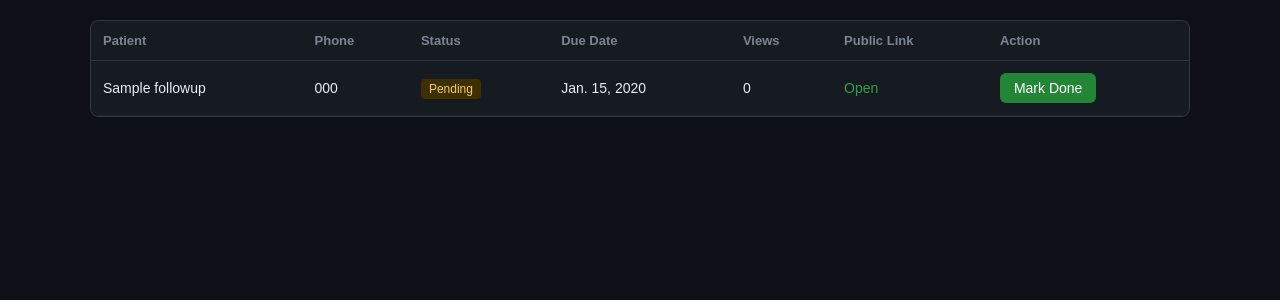
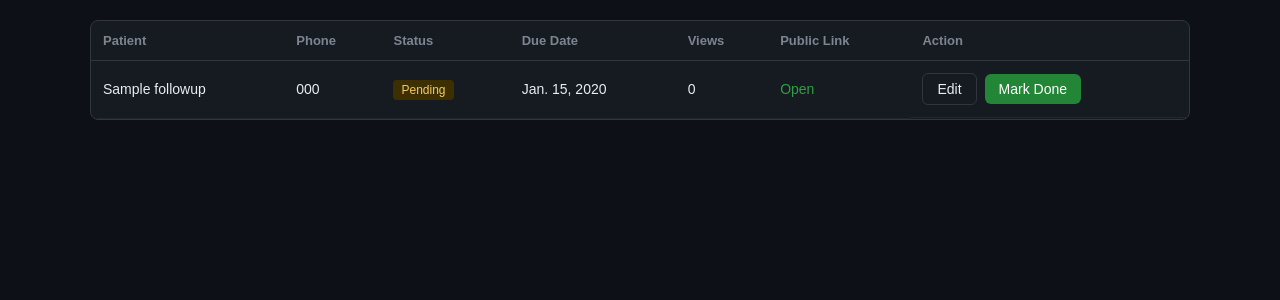
Before and after one commit to AarushSrivatsa/Clinic_Tracker, a Django app: page / in a window 1280 px wide. Shown: the part 62-362 px from the top of the page. Run offline with Django 5.2, Linux system fonts and the light colour scheme; a user stored in the database is signed in; tables that the repository leaves empty hold one stand-in row (values such as "Sample post"); data that the repository does not hold is empty.

Commit message:
removed unnecessary spaces

```diff
--- a/clinic_tracker/clinic_tracker/urls.py
+++ b/clinic_tracker/clinic_tracker/urls.py
@@ -26,4 +26,5 @@ urlpatterns = [
     path("logout/", auth_views.LogoutView.as_view(next_page="/login/"), name="logout"),
 
     path("", include("followups.urls")),
+
 ]
--- a/clinic_tracker/followups/admin.py
+++ b/clinic_tracker/followups/admin.py
@@ -7,19 +7,16 @@ class ClinicAdmin(admin.ModelAdmin):
 
 admin.site.register(Clinic, ClinicAdmin)
 
-
 class UserProfileAdmin(admin.ModelAdmin):
     pass
 
 admin.site.register(UserProfile, UserProfileAdmin)
-
 
 class FollowUpAdmin(admin.ModelAdmin):
     readonly_fields = ("public_token", "created_at", "updated_at")
 
 admin.site.register(FollowUp, FollowUpAdmin)
 
-
 class PublicViewLogAdmin(admin.ModelAdmin):
     readonly_fields = ("viewed_at",)
 
--- a/clinic_tracker/followups/apps.py
+++ b/clinic_tracker/followups/apps.py
@@ -1,5 +1,4 @@
 from django.apps import AppConfig
-
 
 class FollowupsConfig(AppConfig):
     name = 'followups'
--- a/clinic_tracker/followups/forms.py
+++ b/clinic_tracker/followups/forms.py
@@ -3,10 +3,8 @@ from .models import FollowUp
 
 
 class FollowUpForm(forms.ModelForm):
-
     class Meta:
         model = FollowUp
-
         fields = [
             "patient_name",
             "phone",
--- a/clinic_tracker/followups/urls.py
+++ b/clinic_tracker/followups/urls.py
@@ -6,5 +6,5 @@ urlpatterns = [
     path("create/", views.create_followup, name="create_followup"),
     path("p/<uuid:token>/", views.public_followup, name="public_followup"),
     path("done/<int:id>/", views.mark_done, name="mark_done"),
-
+    path("edit/<int:id>/", views.edit_followup, name="edit_followup"),
 ]
--- a/clinic_tracker/followups/views.py
+++ b/clinic_tracker/followups/views.py
@@ -4,35 +4,28 @@ from django.contrib.auth.decorators import login_required
 from .models import FollowUp, PublicViewLog
 from .forms import FollowUpForm
 from django.db.models import Count
+from django.shortcuts import get_object_or_404
 
 @login_required
 def dashboard(request):
-
     clinic = request.user.userprofile.clinic
-
     followups = FollowUp.objects.filter(clinic=clinic)
-
     status = request.GET.get("status")
     due_from = request.GET.get("due_from")
     due_to = request.GET.get("due_to")
     if status:
         followups = followups.filter(status=status)
-
     if due_from:
         followups = followups.filter(due_date__gte=due_from)
-
     if due_to:
         followups = followups.filter(due_date__lte=due_to)
-
     followups = followups.annotate(view_count=Count("publicviewlog"))
-
     return render(request, "followups/dashboard.html", {
         "followups": followups
     })
 
 @login_required
 def create_followup(request):
-
     if request.method == "POST":
         form = FollowUpForm(request.POST)
         if form.is_valid():
@@ -43,28 +36,40 @@ def create_followup(request):
             return redirect("dashboard")
     else:
         form = FollowUpForm()
+    return render(request, "followups/followup_form.html", {
+        "form": form
+    })
 
+@login_required
+def edit_followup(request, id):
+    clinic = request.user.userprofile.clinic
+    followup = get_object_or_404(
+        FollowUp,
+        id=id,
+        clinic=clinic
+    )
+    if request.method == "POST":
+        form = FollowUpForm(request.POST, instance=followup)
+        if form.is_valid():
+            form.save()
+            return redirect("dashboard")
+    else:
+        form = FollowUpForm(instance=followup)
     return render(request, "followups/followup_form.html", {
         "form": form
     })
 
 @login_required
 def dashboard(request):
-
     clinic = request.user.userprofile.clinic
-
     followups = FollowUp.objects.filter(
         clinic=clinic
     ).annotate(
         view_count=Count("publicviewlog")
     )
-
     return render(request, "followups/dashboard.html", {
         "followups": followups
     })
-
-from django.shortcuts import get_object_or_404
-
 
 @login_required
 def mark_done(request, id):
@@ -77,7 +82,6 @@ def mark_done(request, id):
         )
         followup.status = "done"
         followup.save()
-
     return redirect("dashboard")
 
 def public_followup(request, token):
@@ -87,7 +91,6 @@ def public_followup(request, token):
         user_agent=request.META.get("HTTP_USER_AGENT", ""),
         ip_address=request.META.get("REMOTE_ADDR")
     )
-
     return render(request, "followups/public_followup.html", {
         "followup": followup
     })
--- a/clinic_tracker/manage.py
+++ b/clinic_tracker/manage.py
@@ -2,7 +2,6 @@
 """Django's command-line utility for administrative tasks."""
 import os
 import sys
-
 
 def main():
     """Run administrative tasks."""
@@ -17,6 +16,5 @@ def main():
         ) from exc
     execute_from_command_line(sys.argv)
 
-
 if __name__ == '__main__':
     main()
--- a/clinic_tracker/templates/followups/dashboard.html
+++ b/clinic_tracker/templates/followups/dashboard.html
@@ -138,6 +138,17 @@
             color: white;
         }
 
+        .actions {
+    display: flex;
+    gap: 8px;
+    align-items: center;
+}
+
+.actions form {
+    margin: 0;
+}
+
+
     </style>
 
 </head>
@@ -185,6 +196,7 @@
 
                 <tr>
 
+
                     <td>{{ followup.patient_name }}</td>
 
                     <td>{{ followup.phone }}</td>
@@ -209,6 +221,8 @@
 
 <td class="actions">
 
+    <a href="/edit/{{ followup.id }}/" class="btn">Edit</a>
+
     {% if followup.status == "pending" %}
 
     <form method="post" action="/done/{{ followup.id }}/">
@@ -220,6 +234,9 @@
     </form>
 
     {% endif %}
+
+</td>
+
 
                     </td>
 
--- a/clinic_tracker/templates/followups/followup_form.html
+++ b/clinic_tracker/templates/followups/followup_form.html
@@ -101,7 +101,7 @@
 
 <div class="card">
 
-    <h2>Create FollowUp</h2>
+    <h2>Create/Edit FollowUp</h2>
 
     <form method="post">
 
```
Also changed, not shown: clinic_tracker/followups/management/commands/import_followups.py (+0 -13 lines), clinic_tracker/followups/tests.py (+0 -19 lines). Lines whose indentation alone changed are shown as unchanged.
